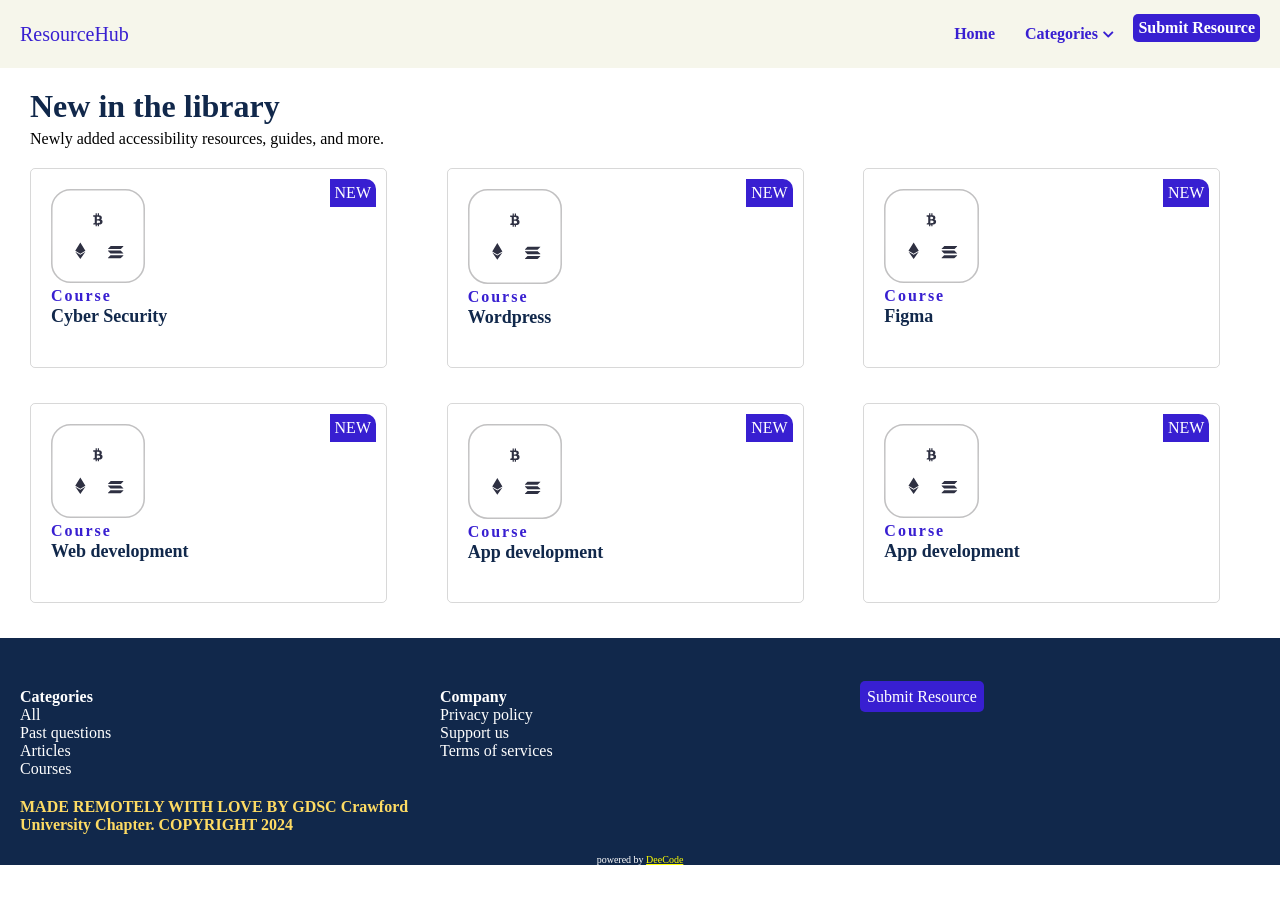
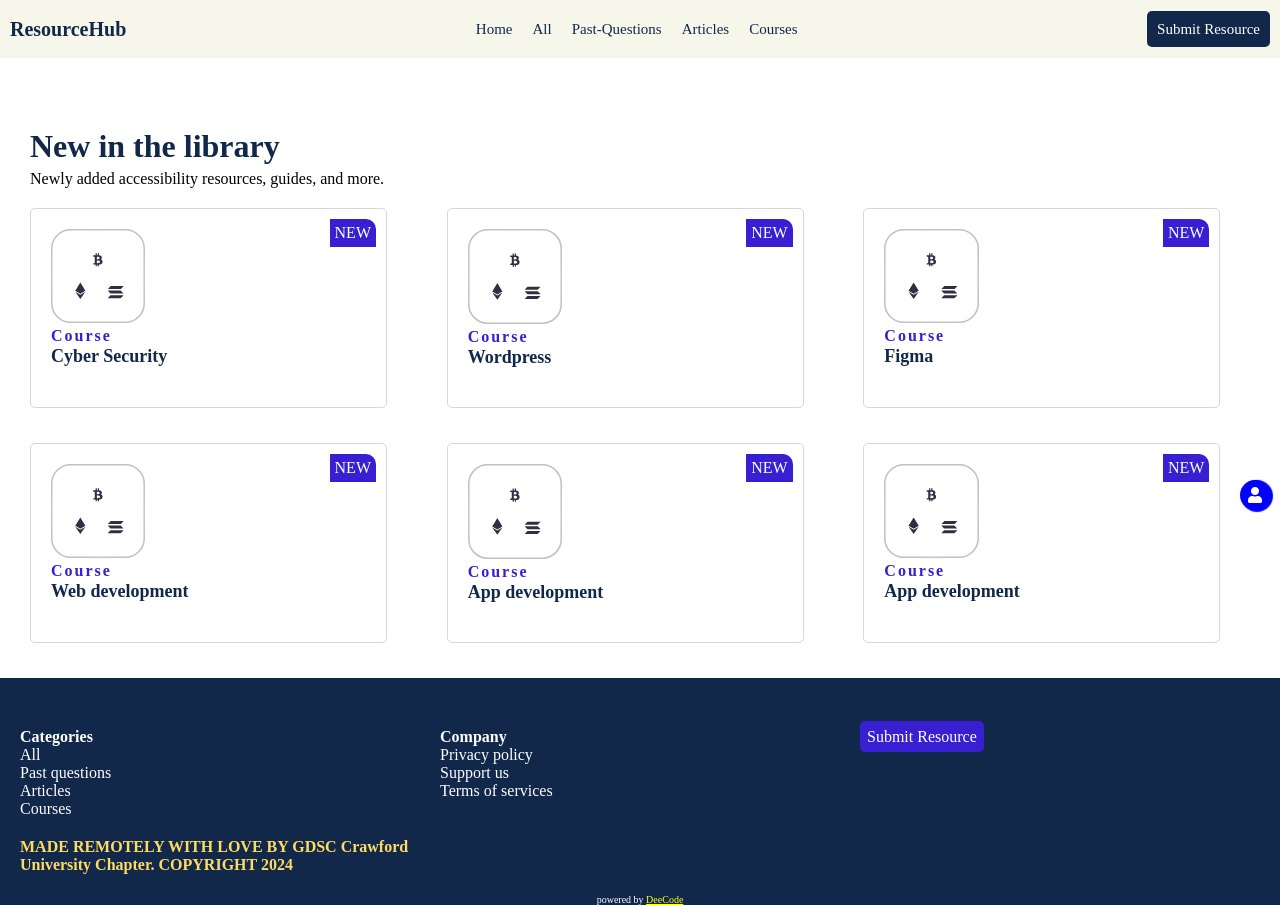
Before and after one commit to Tobennaaustin/resourcehub2, a PHP site: page / in a window 1280 px wide. Before the commit the page ends 865 px from the top, so only its background shows below. Run offline with PHP 8.4, Linux system fonts and the light colour scheme; some libraries are stand-ins or nearby versions; some web fonts are replaced.

Commit message:
made some changes

```diff
--- a/css/responsive.css
+++ b/css/responsive.css
@@ -1,6 +1,21 @@
 @media screen and (max-width:699px){
     .row{
         grid-template-columns: repeat(2, minmax(0, 1fr));
+    }
+    .btn{
+        display: block;
+        color: #11284b;
+        padding: 8px;
+        cursor: pointer;
+    }
+    .nav-links{
+        display: none;
+    }
+    .nav-btn{
+        display: none;
+    }
+    main{
+        margin-top: 19%;
     }
 }
 @media screen and (max-width:450px){
--- a/css/style.css
+++ b/css/style.css
@@ -26,182 +26,127 @@
     -webkit-text-size-adjust:100%;
     font-feature-settings:normal;
   }
-  nav {
-    background: var(--creame);
-    padding: 0 15px;
-  }
   a {
     color: var(--brightblue);
   }
-  .menu,
-  .submenu {
-    list-style-type: none;
+  nav{
+    position: fixed;
+    top: 0;
+    display: flex;
+    align-items: center;
+    justify-content: space-between;
+    padding: 10px;
+    background: var(--creame);
+    width: 100%;
+
 }
-  .logo {
-    font-size: 20px;
-    font-family: var(--headingfontfam);
-    padding: 7.5px 10px 7.5px 0;
-  }
-  .item {
-    padding: 10px;
-    font-family: var(--bodyfontfam);
-    font-weight: 600;
-  }
-  .item.button {
-    padding: 9px 5px;
-  }
-  .item:not(.button) a:hover,
-  .item a:hover::after {
-    color: var(--brightblue);
-  }
-  /* Mobile menu */
-  .menu {
+nav ul{
     display: flex;
-    flex-wrap: wrap;
-    justify-content: space-between;
     align-items: center;
 }
-  .menu li a {
-    display: block;
-    padding: 15px 5px;
+nav ul li{
+    padding: 10px;
 }
-  .menu li.subitem a {
-    padding: 15px;
+.nav-logo a{
+    color: var(--darkblue);
+    font-size: 20px;
+    font-weight: 600;
+    cursor: pointer;
+    font-family: var(--headingfontfam);
 }
-  .toggle {
-    order: 1;
-    font-size: 20px;
+.nav-links a{
+    color: var(--darkblue);
+    font-size: 15px;
+    font-weight: 500;
+    cursor: pointer;
+    font-family: var(--bodyfontfam);
 }
-  .item.button {
-    order: 2;
+.nav-btn a{
+    color:var(--white) ;
+    background-color:var(--darkblue);
+    padding: 10px;
+    font-size: 15px;
+    border-radius: 5px;
+    align-items: center;
+    font-family: var(--bodyfontfam);
 }
-  .item {
-    order: 3;
-    width: 100%;
-    text-align: center;
+.btn{
     display: none;
 }
-  .active .item {
-    display: block;
+aside{
+    display: none;
+    background-color: blue;
+    width: 70%;
+    height: 100%;
+    top: 0;
+    right: 0;
+    position: absolute;
+    padding: 10px;
 }
-  .button.secondary {
-    border-bottom: 1px var(--brightblue) solid;
+aside button{
+    position: absolute;
+    right: 5px;
+    border: none;
+    font-size: 20px;
+    margin-bottom: 20px;
+    width: 50px;
+    height: 50px;
+    background-color: transparent;
+    color: white;
+    cursor: pointer;
 }
-  .submenu {
-    display: none;
+.nav-links2{
+    margin-top: 50px;
+    padding: 10px;
+    line-height: 50px;
 }
-  .submenu-active .submenu {
-    display: block;
+.nav-links2>ul{
+    margin-top: 10px;
 }
-  .has-submenu i {
-    font-size: 12px;
+.nav-links2 ul li a{
+    color: white;
+    font-size: 15px;
 }
-  .has-submenu > a::after {
-    font-family: "Font Awesome 5 Free";
-    font-size: 12px;
-    line-height: 16px;
-    font-weight: 900;
-    content: "\f078";
-    color: var(--brightblue);
-    padding-left: 5px;
+.sublink{
+    display: flex;
+    align-items: center;
 }
-  .subitem a {
-    padding: 10px 15px;
+.sublink span{
+    color: white;
+    font-size: 15px;
+    font-weight: 500;
 }
-  .submenu-active {
-    background-color:var(--creame);
-    border-radius: 3px;
+.sublink img{
+    width: 30px;
+    margin-right: 10px;
+    border-radius: 50%;
 }
-  @media  screen and (max-width:699px){
-    .button.secondary a {
-        border: 2px solid var(--brightblue);
-        color: var(--brightblue);
+.nav-btn2 a{
+    color: blue;
+    background-color: white;
+    padding: 10px;
     border-radius: 5px;
 }
-      .button a:hover {
-        text-decoration: none;
+.acc{
+    background-color: blue;
+    color: white;
+    /* padding: 10px; */
+    top: 60%;
+    right: 10px;
+    border-radius: 50%;
+    width: 30px;
+    height: 30px;
+    align-items: center;
+    display: flex;
+    justify-content: center;
+    position: fixed;
+    box-shadow: 2px 1px 1px 1px blue;
 }
 
+
+main{
+  margin-top: 10%;
 }
-
-  @media all and (min-width: 700px) {
-    .menu {
-      justify-content: center;
-    }
-    .logo {
-      flex: 1;
-    }
-    .item.button {
-      width: auto;
-      order: 1;
-      display: block;
-    }
-    .toggle {
-      flex: 1;
-      text-align: right;
-      order: 2;
-    }
-
-    .menu li.button a {
-      padding: 5px;
-      margin: 5px 0;
-    }
-    .button.secondary {
-      border: 0;
-    }
-    .button.secondary a {
-      background: var(--brightblue);
-      color: var(--white);
-      border-radius: 5px;
-    }
-    .button a:hover {
-      text-decoration: none;
-    }
-  }
-
-  @media all and (min-width: 960px) {
-    .menu {
-      align-items: flex-start;
-      flex-wrap: nowrap;
-      background: none;
-    }
-    .logo {
-      order: 0;
-    }
-    .item {
-      order: 1;
-      position: relative;
-      display: block;
-      width: auto;
-    }
-    .button {
-      order: 2;
-    }
-    .submenu-active .submenu {
-      display: block;
-      position: absolute;
-      left: 0;
-      top: 68px;
-      background: var(--creame);
-    }
-    .toggle {
-      display: none;
-    }
-    .submenu-active {
-      border-radius: 0;
-    }
-
-  }
-
-  /* main{
-    display: grid;
-    grid-template-columns: repeat(5, minmax(0, 1fr));
-    grid-template-rows: repeat(1, auto);
-    margin: 30px;
-    gap: 20px;
-  } */
-
-
   .con2{
     grid-column: 1 /span 5;
     grid-row: auto;
--- a/index.html
+++ b/index.html
@@ -12,7 +12,7 @@
 </head>
 
 <body>
-    <header>
+    <!-- <header>
         <nav>
             <ul class="menu">
                 <li class="logo"><a href="#">ResourceHub</a></li>
@@ -32,8 +32,58 @@
                 <li class="toggle"><a href="#"><i class="fas fa-bars"></i></a></li>
             </ul>
         </nav>
-    </header>
+    </header> -->
 
+    <span class="acc"><i class="fa fa-user" aria-hidden="true"></i></span>
+  <nav>
+    <div class="nav-logo">
+      <a href="index.html">ResourceHub</a>
+    </div>
+
+    <div class="nav-links">
+      <ul>
+        <li><a href="">Home</a></li>
+        <li><a href="">All</a></li>
+        <li><a href="">Past-Questions</a></li>
+        <li><a href="">Articles</a></li>
+        <li><a href="">Courses</a></li>
+      </ul>
+    </div>
+
+    <div class="nav-btn">
+      <a href="">Submit Resource</a>
+    </div>
+
+    <span class="btn" id="open">
+      <i class="fa fa-bars"></i>
+    </span>
+  </nav>
+  <aside>
+    <button id="close"><i class="fa fa-times"></i></button>
+    <div class="nav-links2">
+      <div class="sublink">
+        <img src="images/IMG-20231204-WA0069.jpg" alt="">
+        <span>Account</span>
+      </div>
+      <hr>
+      <ul>
+        <li><a href="">Home</a></li>
+        <li><a href="">All</a></li>
+        <li><a href="">Past-Questions</a></li>
+        <li><a href="">Articles</a></li>
+        <li><a href="">Courses</a></li>
+
+      </ul>
+    </div>
+
+    <div class="nav-btn2">
+      <a href="">Submit Resource</a>
+    </div>
+
+    <div class="acc">
+
+    </div>
+  </aside>
     <main>
          <div class="con2">
 
--- a/js/main.js
+++ b/js/main.js
@@ -1,48 +1,19 @@
-const toggle = document.querySelector(".toggle");
-const menu = document.querySelector(".menu");
-const items = document.querySelectorAll(".item");
+const open = document.getElementById("open");
+    const close = document.getElementById("close");
+    const aside = document.querySelector("aside");
 
-/* Toggle mobile menu */
-function toggleMenu() {
-  if (menu.classList.contains("active")) {
-    menu.classList.remove("active");
-    toggle.querySelector("a").innerHTML = "<i class='fas fa-bars'></i>";
-  } else {
-    menu.classList.add("active");
-    toggle.querySelector("a").innerHTML = "<i class='fas fa-times'></i>";
-  }
-}
+    open.addEventListener('click', () => {
+      // aside.style.width ="70%";
+      aside.style.display = "block";
+      aside.style.transition = ".10s ease"
 
-/* Activate Submenu */
-function toggleItem() {
-  if (this.classList.contains("submenu-active")) {
-    this.classList.remove("submenu-active");
-  } else if (menu.querySelector(".submenu-active")) {
-    menu.querySelector(".submenu-active").classList.remove("submenu-active");
-    this.classList.add("submenu-active");
-  } else {
-    this.classList.add("submenu-active");
-  }
-}
+    });
+    close.addEventListener('click', () => {
+      // aside.style.width = "0"
+      aside.style.display = "none";
 
-/* Close Submenu From Anywhere */
-function closeSubmenu(e) {
-  if (menu.querySelector(".submenu-active")) {
-    let isClickInside = menu
-      .querySelector(".submenu-active")
-      .contains(e.target);
+    });
 
-    if (!isClickInside && menu.querySelector(".submenu-active")) {
-      menu.querySelector(".submenu-active").classList.remove("submenu-active");
+    if(window.screen.width < 799){
+      aside.style.display = "none"
     }
-  }
-}
-/* Event Listeners */
-toggle.addEventListener("click", toggleMenu, false);
-for (let item of items) {
-  if (item.querySelector(".submenu")) {
-    item.addEventListener("click", toggleItem, false);
-  }
-  item.addEventListener("keypress", toggleItem, false);
-}
-document.addEventListener("click", closeSubmenu, false);
```
Also changed, not shown: css/fun.css (+19 -1 lines), fun.html (+10 -6 lines). Lines whose indentation alone changed are shown as unchanged.
